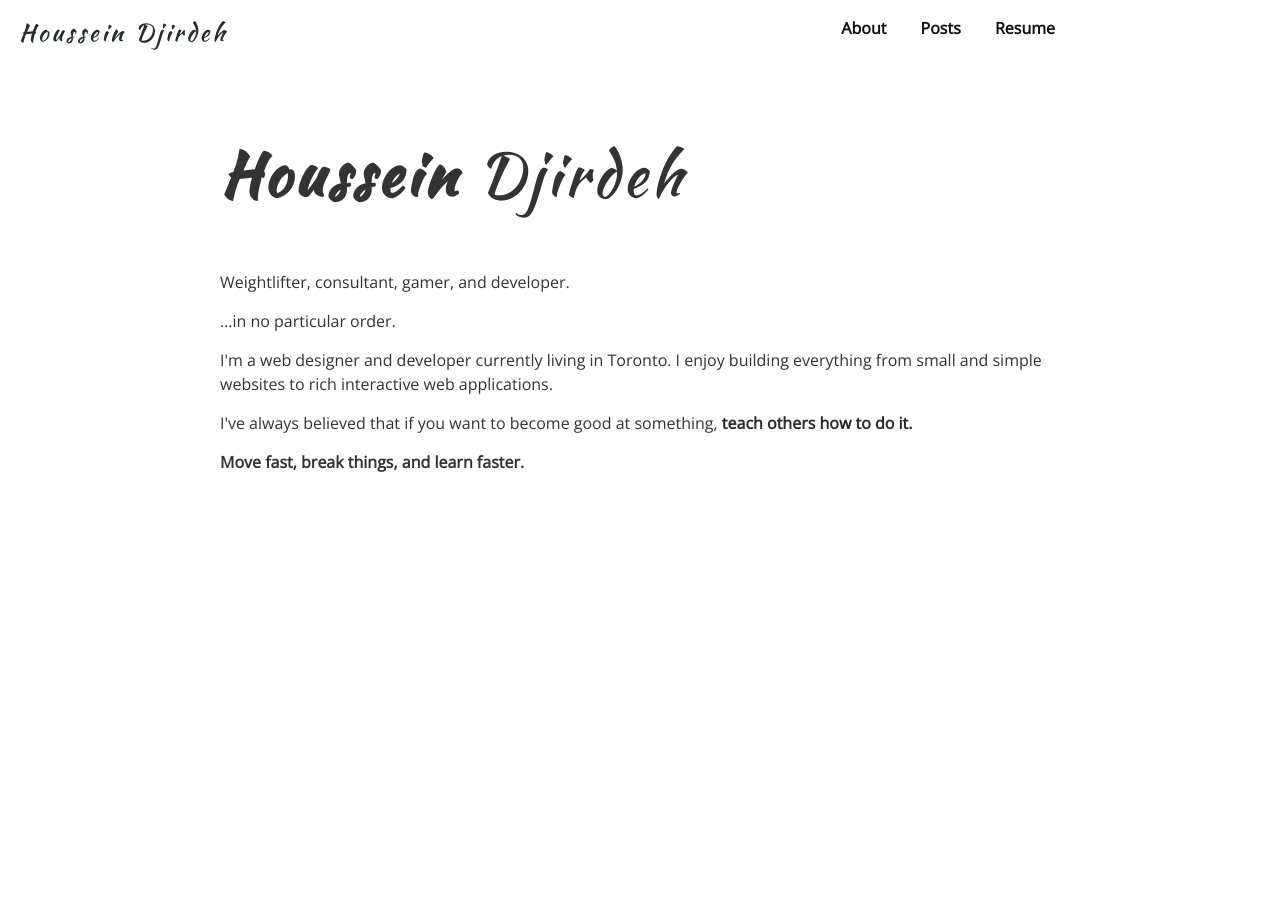
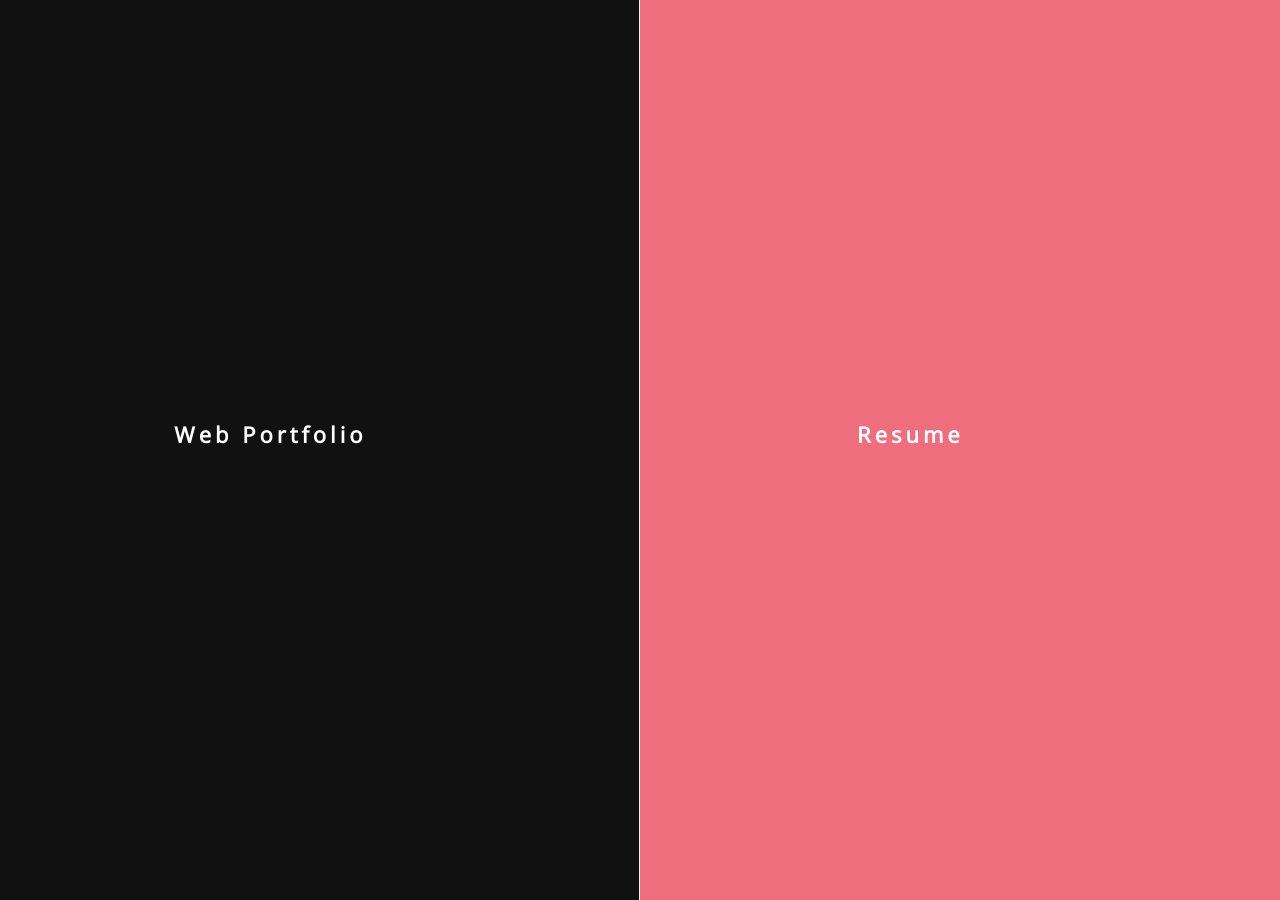
Before and after one commit to housseindjirdeh/hdjirdeh.github.io, a Jekyll site: the page built from index.html, in a window 1280 px wide. Built offline with Jekyll 4.4.1, drawn with Linux system fonts in a browser that asks for light colours; nearby versions of some CDN libraries.

Commit message:
Set up homepage

```diff
--- /dev/null
+++ b/_layouts/home.html
@@ -0,0 +1,12 @@
+<!DOCTYPE html>
+<html>
+
+  {% include head.html %}
+
+  <body>
+    <div>
+      {{ content }}
+    </div>
+  </body>
+
+</html>
--- a/_sass/_layout.scss
+++ b/_sass/_layout.scss
@@ -425,3 +425,197 @@
         transform: rotate(360deg);
     }
 }
+
+/*Home*/
+
+.splitlayout {
+    position: relative;
+    overflow-x: hidden;
+    min-height: 100%;
+    width: 100%;
+}
+
+/* Intro sides */
+.side {
+    position: fixed;
+    top: 0;
+    z-index: 100;
+    width: 50%;
+    height: 100%;
+    text-align: center;
+    -webkit-backface-visibility: hidden;
+}
+
+.overlay {
+    position: absolute;
+    top: 0;
+    left: 0;
+    z-index: 499;
+    visibility: hidden;
+    width: 100%;
+    height: 100%;
+    opacity: 0;
+}
+
+.side-left .overlay {
+    background: rgba(0,0,0,0.7);
+}
+
+.side-right .overlay {
+    background: rgba(0,0,0,0.3);
+}
+
+.side-left {
+    left: 0;
+    background: #111;
+    color: #ef6e7e;
+    outline: 1px solid #47a3da; /* avoid gap */
+}
+
+.side-right {
+    right: 0;
+    background: #ef6e7e;
+    color: #fff;
+    outline: 1px solid #fff; /* avoid gap */
+}
+
+/* Intro content, profile image and name, back button */
+.intro-content {
+    position: absolute;
+    top: 50%;
+    left: 50%;
+    padding: 0 1em;
+    width: 50%;
+    cursor: pointer;
+    -webkit-transform: translateY(-50%) translateX(-50%);
+    transform: translateY(-50%) translateX(-50%);
+}
+
+.intro-content h1 > span {
+    display: block;
+    white-space: nowrap;
+}
+
+.intro-content h1 > span:first-child {
+    font-weight: 300;
+    font-size: 2em;
+}
+
+.intro-content h1 > span:nth-child(2) {
+    position: relative;
+    margin-top: 0.5em;
+    padding: 0.8em;
+    text-transform: uppercase;
+    letter-spacing: 1px;
+    font-size: 0.8em;
+}
+
+.intro-content h1 > span:nth-child(2):before {
+    position: absolute;
+    top: 0;
+    left: 25%;
+    width: 50%;
+    height: 2px;
+    background: #fff;
+    content: '';
+}
+
+.side-right .intro-content h1 > span:nth-child(2):before {
+    background: #47a3da;
+}
+
+/* Media Queries */
+@media screen and (max-width: 83em) {
+    .intro-content { font-size: 60%; }
+}
+
+@media screen and (max-width: 58em) {
+    body { font-size: 90%; }
+}
+
+@media screen and (max-width: 49.4375em) {
+    .intro-content {
+        width: 100%;
+    }
+}
+
+@media screen and (max-width: 42.5em) {
+    body { font-size: 80%; }
+    .intro-content { font-size: 50%; }
+}
+
+@media screen and (max-height: 41.125em) {
+    .intro-content {
+        -webkit-transform: translateY(-25%) translateX(-50%);
+        transform: translateY(-25%) translateX(-50%);
+    }
+}
+
+@media screen and (max-width: 320px) {
+    body { font-size: 70%; }
+}
+
+.svg-wrapper {
+  position: absolute;
+  top: 50%;
+  margin-left: auto;
+  margin-right: auto;
+  transform: translateY(-50%);
+  /*margin: 0 auto;*/
+  width: 23em;
+}
+
+.shapeleft {
+  fill: transparent;
+}
+
+.shaperight {
+  fill: transparent;
+}
+
+.text {
+  font-size: 22px;
+  line-height: 32px;
+  letter-spacing: 4px;
+  color: #fff;
+  top: -48px;
+  position: relative;
+}
+
+@media screen and (min-width: 83em) {
+
+    .shapeleft {
+  stroke-dasharray: 140 540;
+  stroke-dashoffset: -474;
+  stroke-width: 9px;
+  fill: transparent;
+  stroke: #ef6e7e;
+  border-bottom: 5px solid black;
+  -webkit-transition: stroke-width 1s, stroke-dashoffset 1s, stroke-dasharray 1s;
+  -moz-transition: stroke-width 1s, stroke-dashoffset 1s, stroke-dasharray 1s;
+  -ms-transition: stroke-width 1s, stroke-dashoffset 1s, stroke-dasharray 1s;
+  -o-transition: stroke-width 1s, stroke-dashoffset 1s, stroke-dasharray 1s;
+   transition: stroke-width 1s, stroke-dashoffset 1s, stroke-dasharray 1s;
+}
+
+.shaperight {
+  stroke-dasharray: 140 540;
+  stroke-dashoffset: -474;
+  stroke-width: 9px;
+  fill: transparent;
+  stroke: #111;
+  border-bottom: 5px solid black;
+  -webkit-transition: stroke-width 1s, stroke-dashoffset 1s, stroke-dasharray 1s;
+  -moz-transition: stroke-width 1s, stroke-dashoffset 1s, stroke-dasharray 1s;
+  -ms-transition: stroke-width 1s, stroke-dashoffset 1s, stroke-dasharray 1s;
+  -o-transition: stroke-width 1s, stroke-dashoffset 1s, stroke-dasharray 1s;
+   transition: stroke-width 1s, stroke-dashoffset 1s, stroke-dasharray 1s;
+}
+
+    .svg-wrapper:hover .shapeleft, .svg-wrapper:hover .shaperight {
+        stroke-width: 9px;
+        stroke-dashoffset: 0;
+        stroke-dasharray: 760;
+    }
+
+}
--- a/index.html
+++ b/index.html
@@ -1,24 +1,38 @@
 ---
-layout: default
+layout: home
 ---
 
-<div class="home">
+ <div class="container">
+            <div id="splitlayout" class="splitlayout">
+                <div class="intro">
+                    <div class="side side-left">
+                        <div class="intro-content">
+                            <a href="/me/">
+                                <div class="svg-wrapper">
+                                    <svg height="60" width="320" xmlns="http://www.w3.org/2000/svg">
+                                        <rect class="shapeleft" height="60" width="320" />
+                                        <div class="text">Web Portfolio</div>
+                                    </svg>
+                                </div>
+                            </a>
+                        </div>
 
-  <div class="title">
-    <strong>Houssein</strong> Djirdeh
-  </div>
+                        <div class="overlay"></div>
+                    </div>
 
-  <section>
-    <p>Weightlifter, consultant, gamer, and developer.</p>
-    <p>…in no particular order.</p>
-    <p>
-      I'm a web designer and developer currently living in Toronto. I enjoy building everything from small and simple websites to rich interactive web applications.
-    </p>
-    <p>
-      I've always believed that if you want to become good at something, <a href="http://blog.crew.co/teaching-what-you-know/" target="_blank">teach others how to do it.</a>
-    </p>
-    <p>
-      <strong>Move fast, break things, and learn faster.</strong>
-    </p>
-  </section>
-</div>
+                    <div class="side side-right">
+                        <div class="intro-content">
+                            <a href="http://housseindjirdeh.com/resume/">
+                                <div class="svg-wrapper">
+                                    <svg height="60" width="320" xmlns="http://www.w3.org/2000/svg">
+                                        <rect class="shaperight" height="60" width="320" />
+                                        <div class="text">Resume</div>
+                                    </svg>
+                                </div>
+                            </a>
+                        </div>
+                        <div class="overlay"></div>
+                    </div>
+                </div><!-- /intro -->
+            </div><!-- /splitlayout -->
+        </div><!-- /container -->
```
Also changed, not shown: me.html (added, +25 -0 lines).
